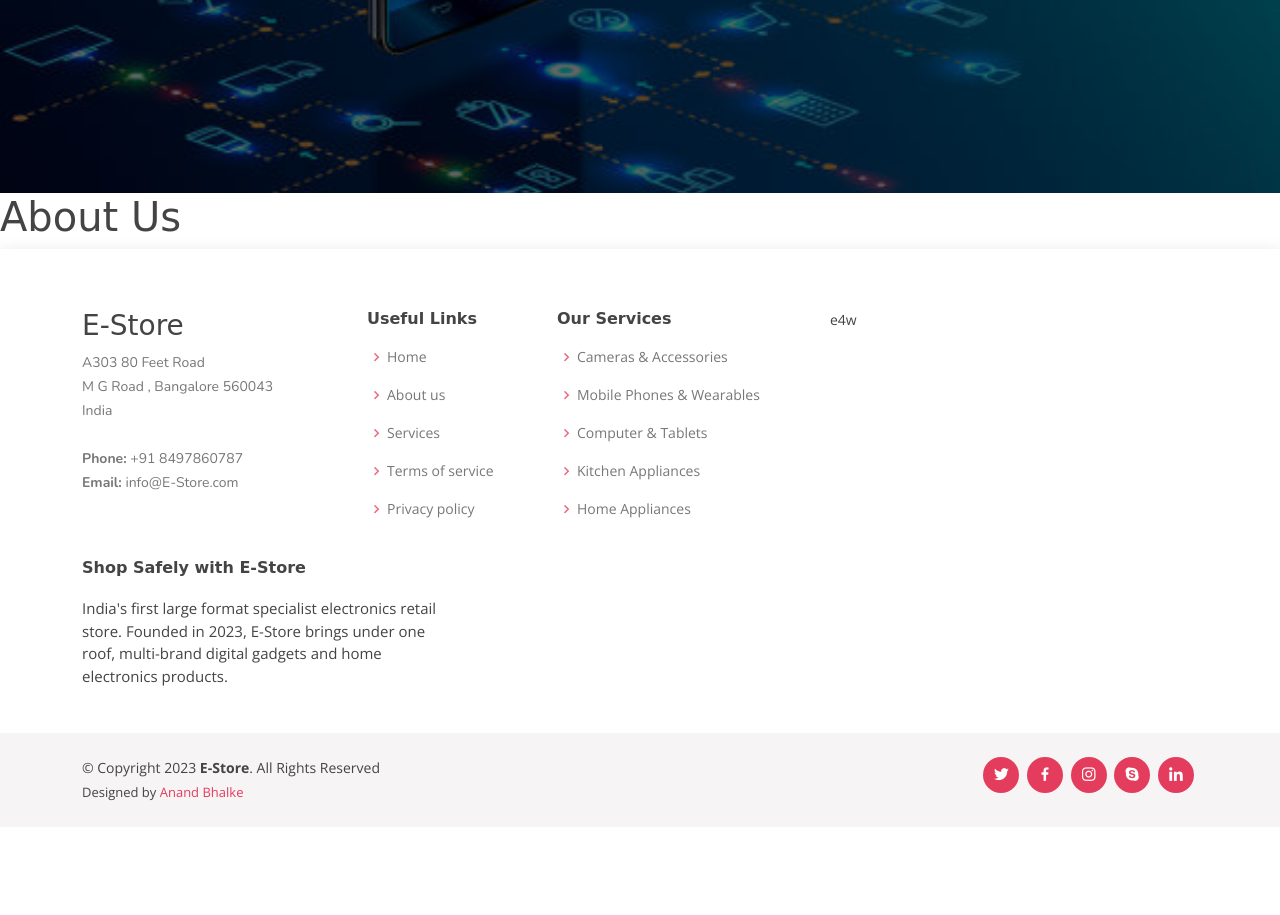
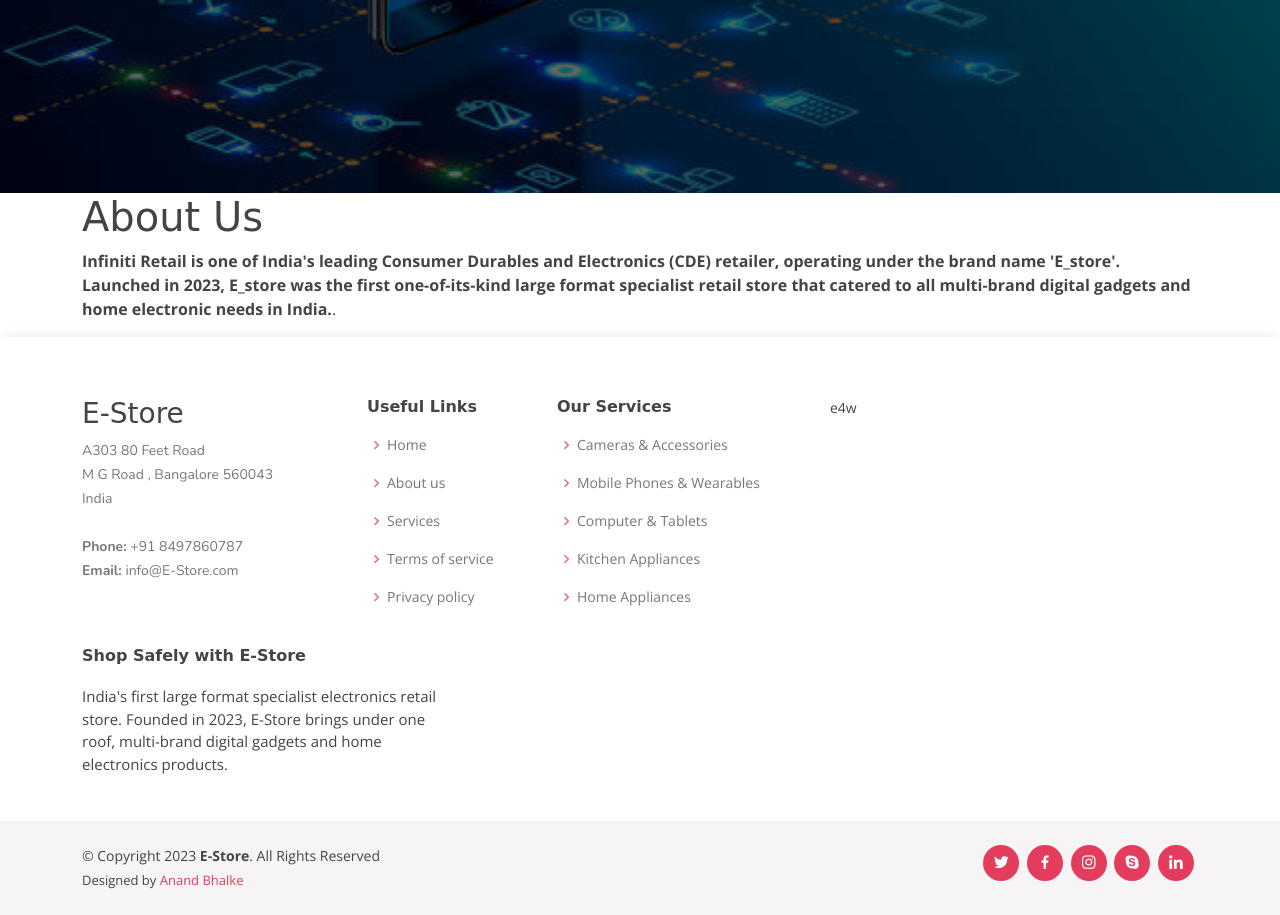
Before and after one commit to Anandbhalke/E_Store-, a Django app: page /about in a window 1280 px wide. Shown: the part 527-1442 px from the top of the page. Before the commit the page ends 1328 px from the top, so only its background shows below. Run offline with Django 3.2, Linux system fonts and the light colour scheme; some libraries are stand-ins or nearby versions.

Commit message:
initial commit

```diff
--- a/ecommerce/ecommerceapp/views.py
+++ b/ecommerce/ecommerceapp/views.py
@@ -71,7 +71,7 @@ def checkout(request):
 # # PAYMENT INTEGRATION
 
         id = Order.order_id
-        oid=str(id)+"ShopyCart"
+        oid=str(id)+"E_store"
         param_dict = {
 
             'MID':keys.MID,
@@ -106,7 +106,7 @@ def handlerequest(request):
             print('order successful')
             a=response_dict['ORDERID']
             b=response_dict['TXNAMOUNT']
-            rid=a.replace("ShopyCart","")
+            rid=a.replace("E_store","")
 
             print(rid)
             filter2= Orders.objects.filter(order_id=rid)
@@ -135,7 +135,7 @@ def profile(request):
         print(i.oid)
         # print(i.order_id)
         myid=i.oid
-        rid=myid.replace("ShopyCart","")
+        rid=myid.replace("E_store","")
         print(rid)
     status=OrderUpdate.objects.filter(order_id=int
     (rid))
--- a/ecommerce/templates/about.html
+++ b/ecommerce/templates/about.html
@@ -1,6 +1,10 @@
 {% extends 'base.html' %}
 {% block title %}About Us{% endblock title %}
 {% block body %}
-<h1>About Us</h1>
 
+<div class="container">
+ <h1>About Us</h1>
+
+ <p> <strong>Infiniti Retail is one of India's leading Consumer Durables and Electronics (CDE) retailer, operating under the brand name 'E_store'. Launched in 2023, E_store was the first one-of-its-kind large format specialist retail store that catered to all multi-brand digital gadgets and home electronic needs in India.</strong>.</p>
+</div>
 {% endblock body %}
--- a/ecommerce/templates/contact.html
+++ b/ecommerce/templates/contact.html
@@ -41,7 +41,7 @@
               required
             />
           </div>
-          <label for="pass1">How Can i Help You?</label>
+          <label for="pass1">How Can we Help You?</label>
           <div class="form-group">
             <textarea
               type="text"
```
